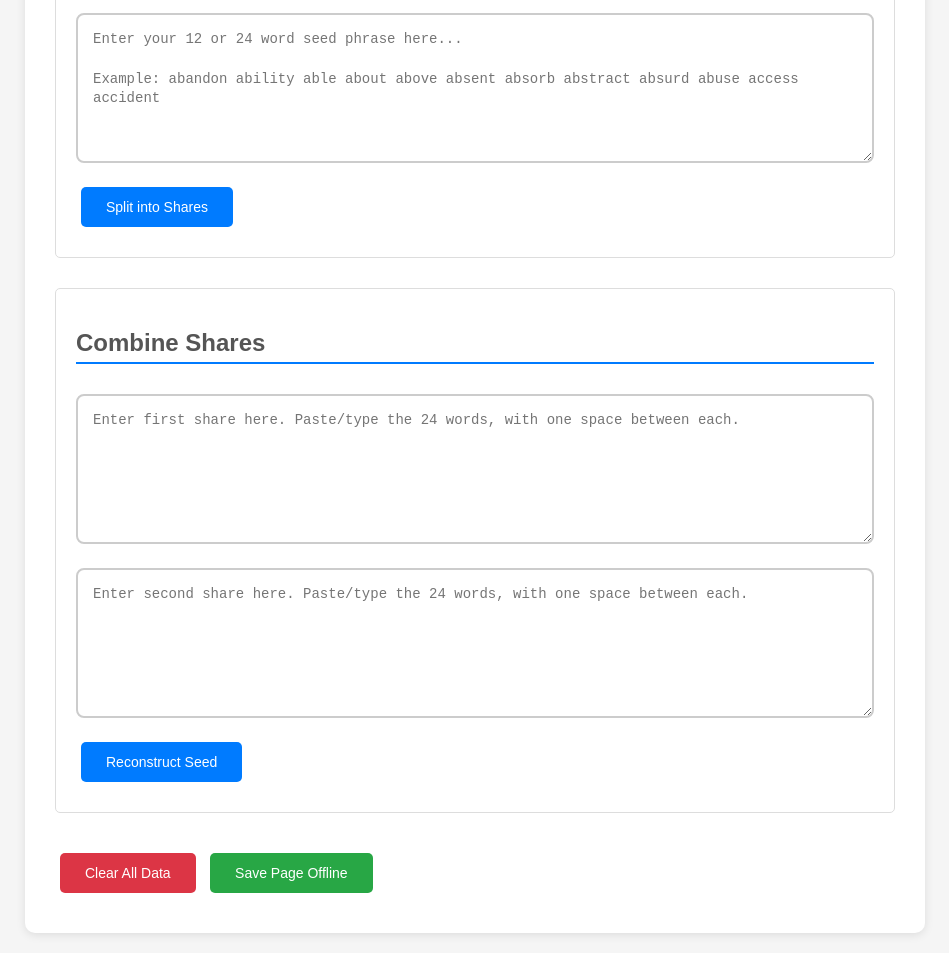
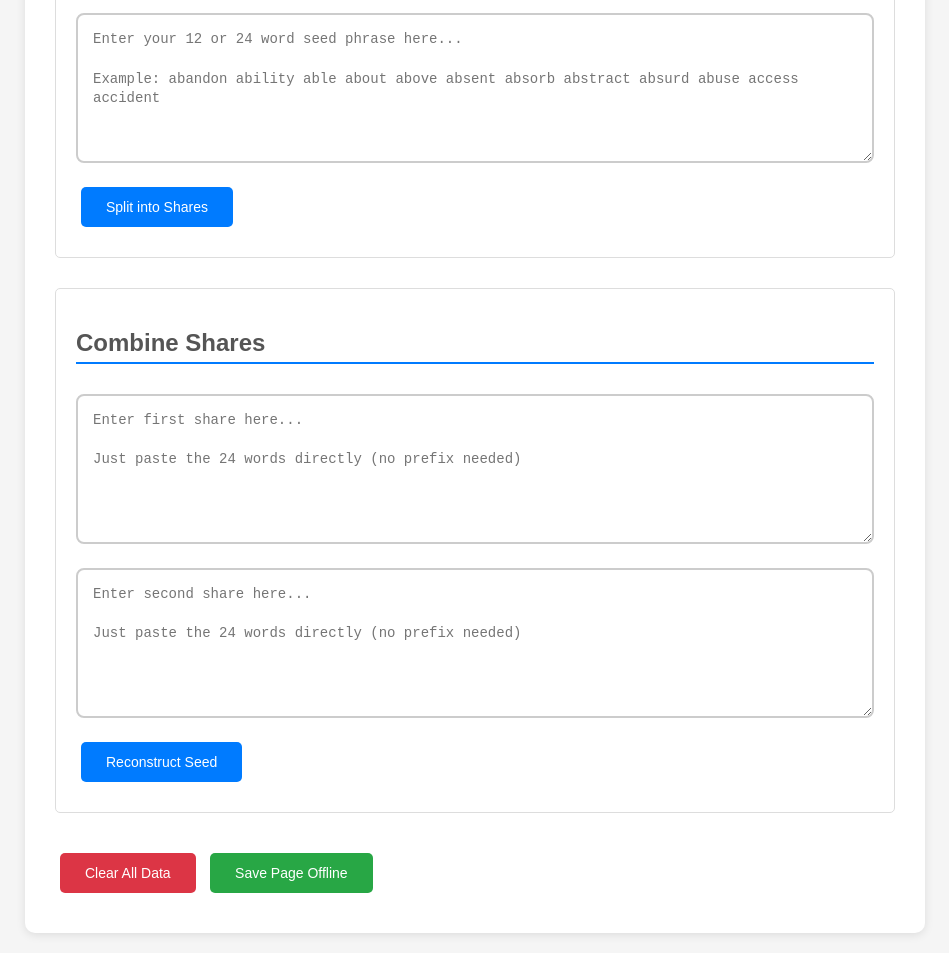
Before and after one commit to sssmonger/bip39-sss-tool, a plain HTML site: page index.html in a window 1280 px wide. Shown: the part 612-1565 px from the top of the page, without its empty margins (165-1114 px from the left). Drawn offline with Linux system fonts and the light colour scheme; files whose address does not match are found by name.

Commit message:
Update index.html

```diff
--- a/index.html
+++ b/index.html
@@ -120,6 +120,10 @@
             border-bottom: 2px solid #007bff;
             padding-bottom: 5px;
         }
+
+        form {
+            margin: 0;
+        }
     </style>
 </head>
 <body>
@@ -145,21 +149,27 @@
 
         <div class="section">
             <h2>Split Seed Phrase</h2>
-            <textarea id="seedInput" placeholder="Enter your 12 or 24 word seed phrase here...
+            <form onsubmit="splitSeed(); return false;">
+                <textarea id="seedInput" placeholder="Enter your 12 or 24 word seed phrase here...
 
 Example: abandon ability able about above absent absorb abstract absurd abuse access accident"></textarea>
-            <button onclick="splitSeed()">Split into Shares</button>
+                <button type="submit">Split into Shares</button>
+            </form>
             <div id="splitResult"></div>
         </div>
 
         <div class="section">
             <h2>Combine Shares</h2>
-            <textarea id="share1" placeholder="Enter first share here. Paste/type the 24 words, with one space between each."></textarea>
-            <textarea id="share2" placeholder="Enter second share here. Paste/type the 24 words, with one space between each."></textarea>
-            <button onclick="combineShares()">Reconstruct Seed</button>
+            <form onsubmit="combineShares(); return false;">
+                <textarea id="share1" placeholder="Enter first share here...
+
+Just paste the 24 words directly (no prefix needed)"></textarea>
+                <textarea id="share2" placeholder="Enter second share here...
+
+Just paste the 24 words directly (no prefix needed)"></textarea>
+                <button type="submit">Reconstruct Seed</button>
+            </form>
             <div id="combineResult"></div>
-
-
         </div>
 
         <button onclick="clearAll()" style="background: #dc3545;">Clear All Data</button>
```
